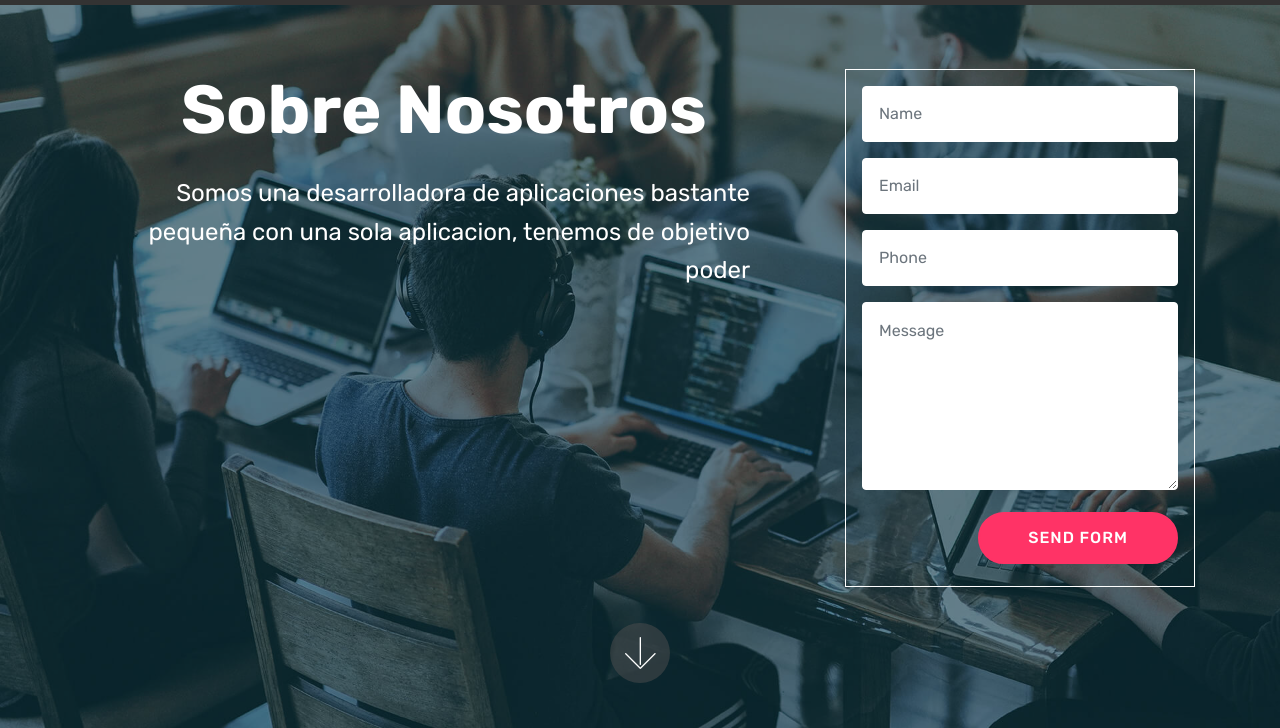
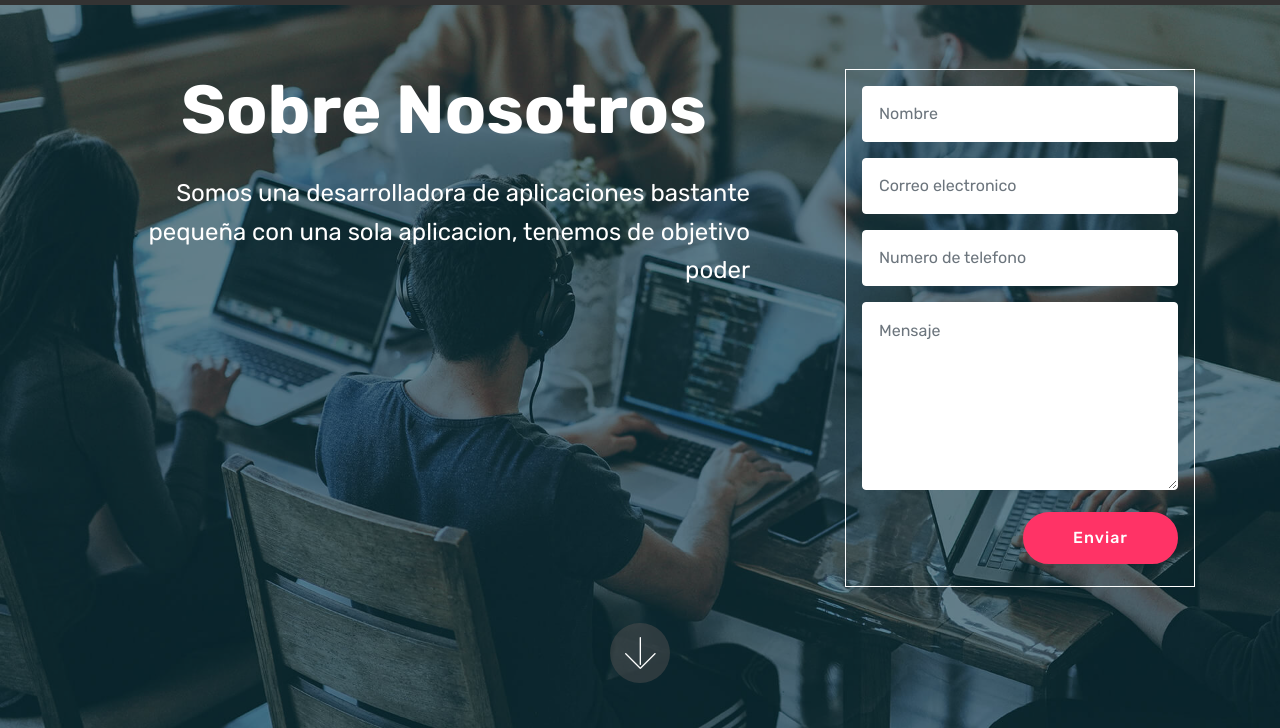
Before and after one commit to SociKs/app, a plain HTML site: page page1.html in a window 1280 px wide. Shown: the part 72-800 px from the top of the page. Drawn offline with Linux system fonts and the light colour scheme; files whose address does not match are found by name.

```diff
--- a/page1.html
+++ b/page1.html
@@ -61,7 +61,7 @@
     </nav>
 </section>
 
-<section class="engine"><a href="https://mobirise.info/o">portfolio site templates</a></section><section class="header15 cid-rvJZHbuc5j mbr-fullscreen mbr-parallax-background" id="header15-4">
+<section class="engine"><a href="https://mobirise.info/n">free simple site templates</a></section><section class="header15 cid-rvJZHbuc5j mbr-fullscreen mbr-parallax-background" id="header15-4">
 
 
 
@@ -77,28 +77,26 @@
                 <div class="form-container">
                     <div class="media-container-column" data-form-type="formoid">
                         <!---Formbuilder Form--->
-                        <form action="https://mobirise.com/" method="POST" class="mbr-form form-with-styler" data-form-title="Mobirise Form"><input type="hidden" name="email" data-form-email="true" value="U0dFn3QCK4q+dYJZhnaQYs5QB1flFfsqaldKGJgmL3OwEQ19hyNdf8BxTS1wVVcmA/jM5kHL3F8llskfoAsbH/6LcRT629ZPZsAHLVpKS8lfBGLF3O5oJWK2Ki9Wce8w">
+                        <form action="https://mobirise.com/" method="POST" class="mbr-form form-with-styler" data-form-title="Mobirise Form"><input type="hidden" name="email" data-form-email="true" value="oYG06SPml/jTmRJ3CkRxyqcWtbnyO2b/Aw5ZiD402wSgfG6D3++ftj3nTFRHPyP/flNU+QZomgy5KP0QgkkYNwtP7K0jWVVxhrA3ogZT36tUxGyeufiSD8u8vQFaMy5/">
                             <div class="row">
-                                <div hidden="hidden" data-form-alert="" class="alert alert-success col-12">Thanks for filling out the form!</div>
+                                <div hidden="hidden" data-form-alert="" class="alert alert-success col-12">Mensaje enviado</div>
                                 <div hidden="hidden" data-form-alert-danger="" class="alert alert-danger col-12">
                                 </div>
                             </div>
                             <div class="dragArea row">
                                 <div class="col-md-12 form-group " data-for="name">
-                                    <input type="text" name="name" placeholder="Name" data-form-field="Name" required="required" class="form-control px-3 display-7" id="name-header15-4">
+                                    <input type="text" name="name" placeholder="Nombre" data-form-field="Name" required="required" class="form-control px-3 display-7" id="name-header15-4">
                                 </div>
                                 <div class="col-md-12 form-group " data-for="email">
-                                    <input type="email" name="email" placeholder="Email" data-form-field="Email" required="required" class="form-control px-3 display-7" id="email-header15-4">
+                                    <input type="email" name="email" placeholder="Correo electronico" data-form-field="Email" required="required" class="form-control px-3 display-7" id="email-header15-4">
                                 </div>
                                 <div data-for="phone" class="col-md-12 form-group ">
-                                    <input type="tel" name="phone" placeholder="Phone" data-form-field="Phone" class="form-control px-3 display-7" id="phone-header15-4">
+                                    <input type="tel" name="phone" placeholder="Numero de telefono" data-form-field="Phone" class="form-control px-3 display-7" id="phone-header15-4">
                                 </div>
                                 <div data-for="message" class="col-md-12 form-group ">
-                                    <textarea name="message" placeholder="Message" data-form-field="Message" class="form-control px-3 display-7" id="message-header15-4"></textarea>
+                                    <textarea name="message" placeholder="Mensaje" data-form-field="Message" class="form-control px-3 display-7" id="message-header15-4"></textarea>
                                 </div>
-                                <div class="col-md-12 input-group-btn">
-                                    <button type="submit" class="btn btn-secondary btn-form display-4">SEND FORM</button>
-                                </div>
+                                <div class="col-md-12 input-group-btn"><button type="submit" class="btn btn-secondary btn-form display-4" href="mailto:oscaroscaroscaroscaroscar2006@gmail.com">Enviar</button></div>
                             </div>
                         </form><!---Formbuilder Form--->
                     </div>
```
Also changed, not shown: index.html (+1 -1 lines), 1 other file.
